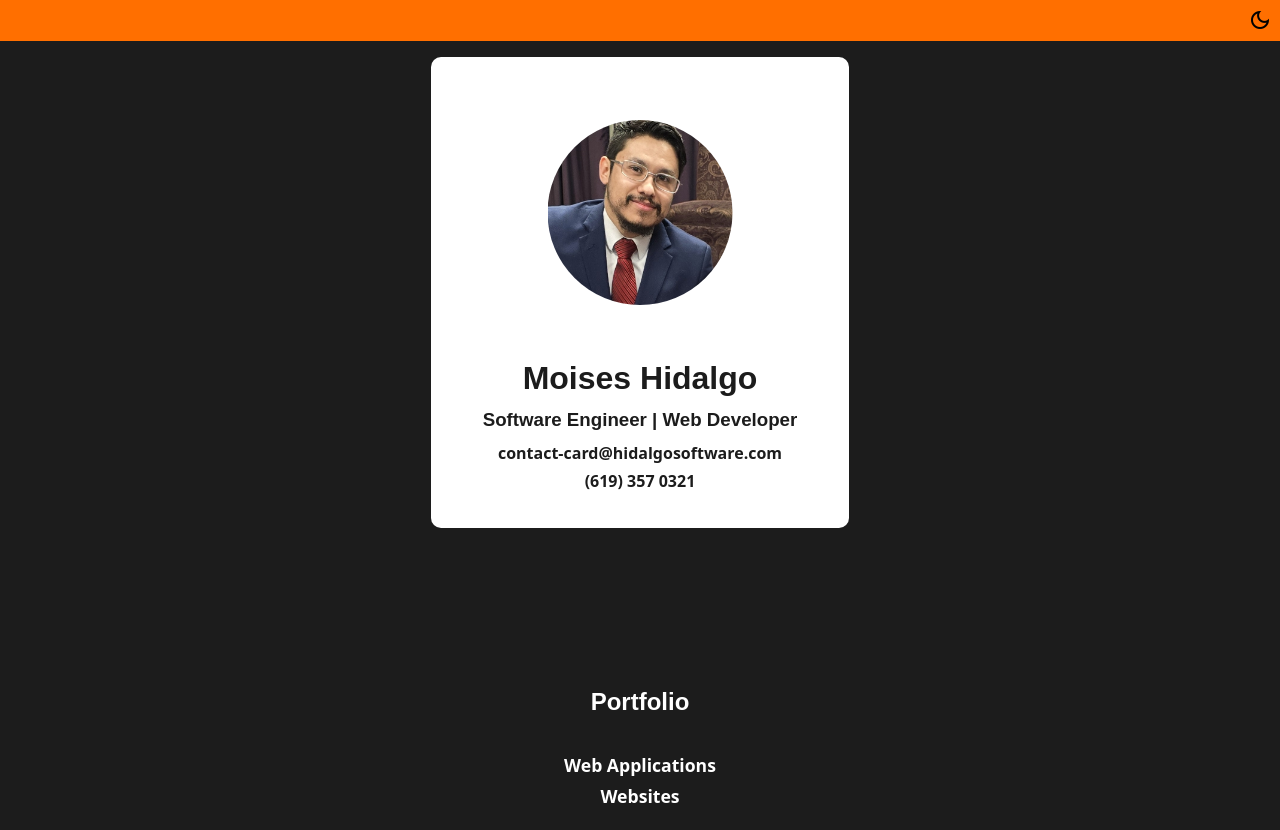
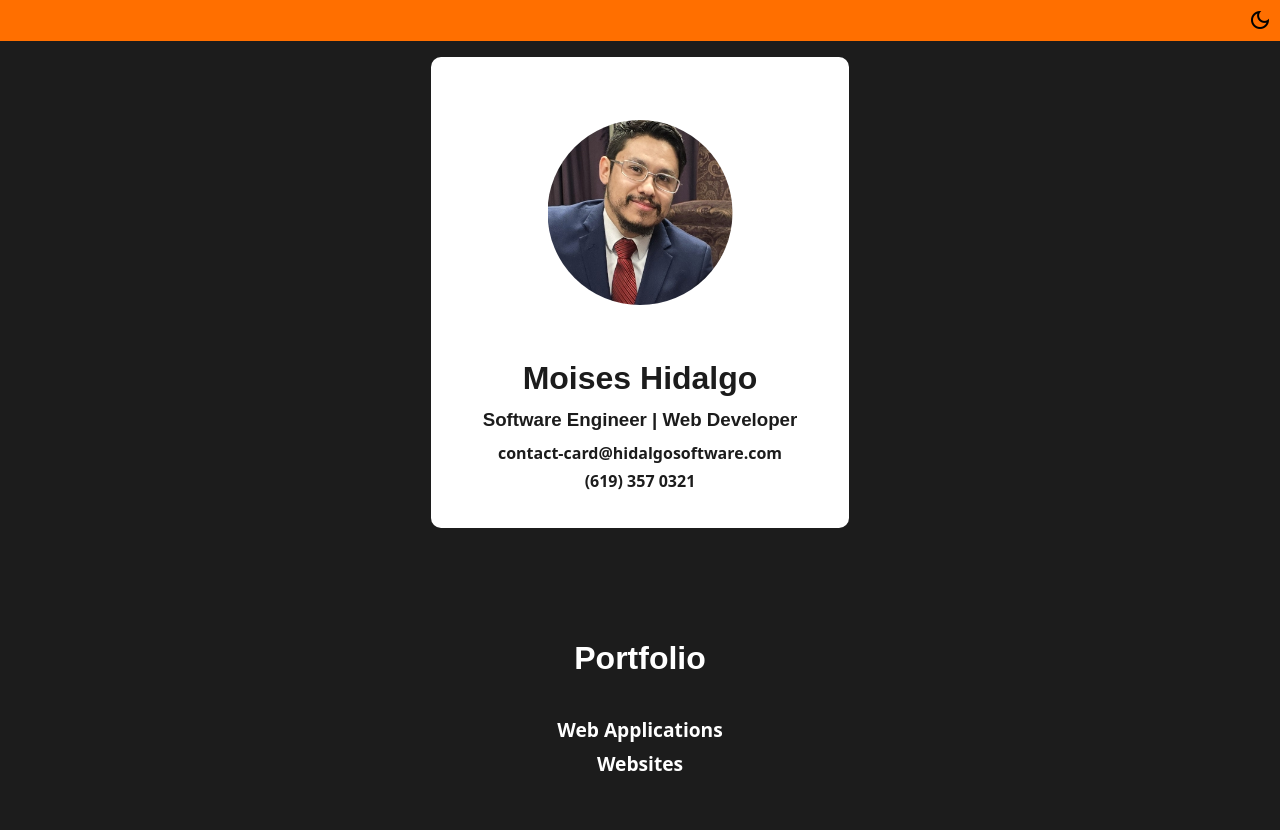
Before and after one commit to Shiinoya/HidalgoSoftware, a SvelteKit app: page /portfolio in a window 1280 px wide. After the commit the page ends 800 px from the top, so only its background shows below. Built offline with nearby package versions, Linux system fonts and the light colour scheme; a web font is replaced by a local one.

Commit message:
Adjust portfolio position on page & font size

```diff
--- a/src/routes/portfolio/+page.svelte
+++ b/src/routes/portfolio/+page.svelte
@@ -10,7 +10,7 @@
   </span>
 
   <div class="portfolio">
-    <h2>Portfolio</h2>
+    <h1>Portfolio</h1>
 
     <div class="links">
       <ul>
@@ -32,7 +32,7 @@
     }
 
     div.portfolio {
-      margin-top: 8rem;
+      margin-top: 5rem;
 
       display: flex;
       flex-direction: column;
@@ -42,7 +42,7 @@
 
       ul {
         padding: 0;
-        font-size: 1.1rem;
+        font-size: 1.2rem;
         font-weight: bold;
 
         li {
```
